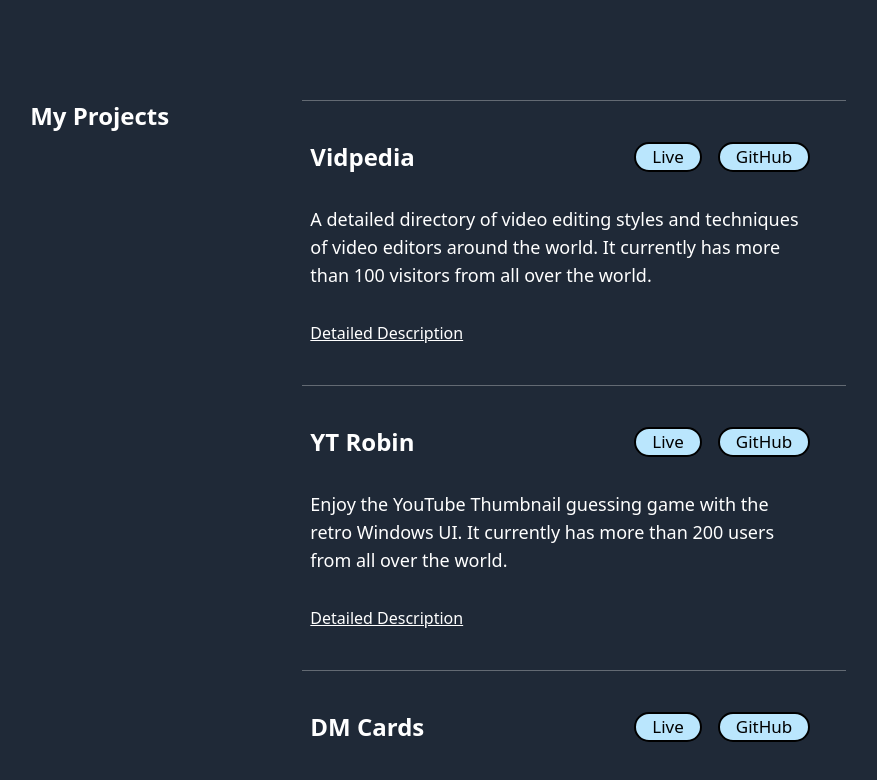
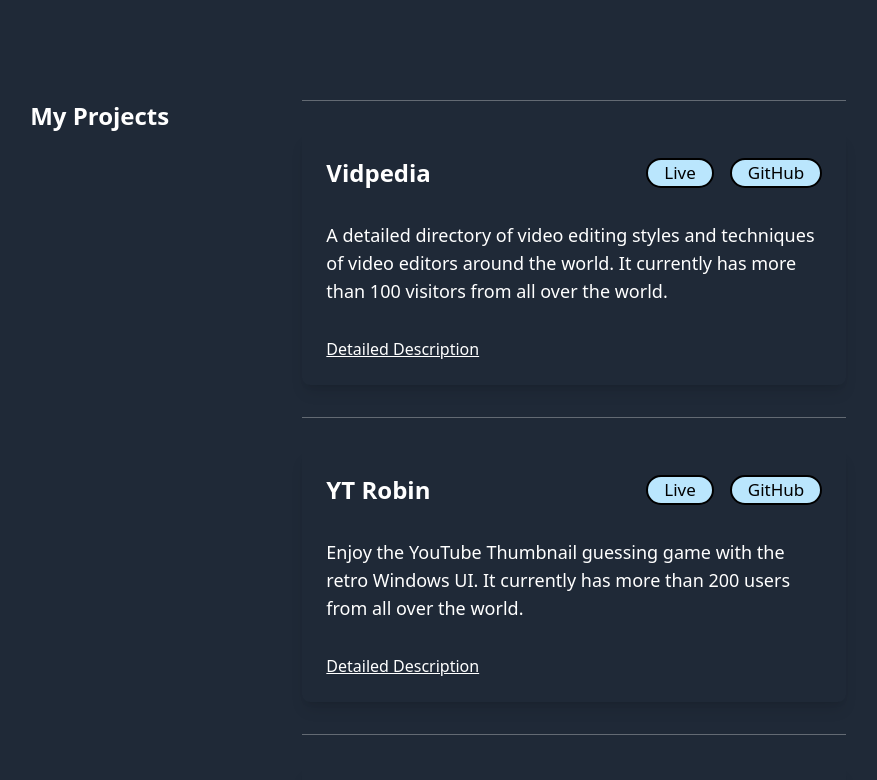
Before and after one commit to PrgrmrHarshShukla/Portfolio, a React (Vite) app in the folder client/: page / in a window 1280 px wide. Shown: the part 900-1680 px from the top of the page, without its empty margins (135-1012 px from the left). Built offline with nearby package versions, Linux system fonts and the light colour scheme.

Commit message:
add: some animatiosn

```diff
--- a/client/src/components/ProjectDescription.jsx
+++ b/client/src/components/ProjectDescription.jsx
@@ -38,16 +38,6 @@
                 {desc}
             </div>
 
-            <div className='flex flex-row flex-wrap justify-start items-center w-full'>
-                {images &&
-                    images.map((img, index) => {
-                        return(
-                            <img key={index} className="mt-[5vh] max-w-[300px] sm:max-w-[420px] rounded-[5px]" src={img} alt={name} />
-                        )
-                    })
-                }
-            </div>
-
             <div className="mt-[5vh] max-w-[300px] sm:max-w-[420px]">
                 <span className="font-semibold text-[19px]">
                     <u>
@@ -59,6 +49,17 @@
                 </ul>
             </div>
 
+            <div className='flex flex-row flex-wrap justify-start items-center w-full'>
+                {images &&
+                    images.map((img, index) => {
+                        return(
+                            <img key={index} className="mt-[5vh] max-w-[300px] sm:max-w-[420px] rounded-[5px]" src={img} alt={name} />
+                        )
+                    })
+                }
+            </div>
+
+
 
 
         </div>
--- a/client/src/components/ProjectTemplate.jsx
+++ b/client/src/components/ProjectTemplate.jsx
@@ -1,20 +1,32 @@
 import { useNavigate } from 'react-router-dom'
+import { motion } from 'framer-motion';
 
 
 function ProjectTemplate({name, live, repo, desc, index}) {
   const navigate = useNavigate()
 
   const handleClick = () => {
-    localStorage.setItem('portfolio_project-index', JSON.stringify(index))
     navigate(`/projectDescription/${index}`)
   }
 
 
 
   return (
-    <div>
+    <motion.div>
 
-        <div className="text-left p-2 flex flex-col justify-between gap-8">
+        <motion.div
+          className="text-left p-6 flex flex-col justify-between gap-8 shadow-lg rounded-lg "
+          whileHover={{ scale: 1.1 }}
+          whileTap={{ scale: 0.9 }}
+          initial={{ scale: 0 }}
+          animate={{ scale: 1 }}
+          exit={{ scale: 0 }}
+          transition={{
+            type: 'spring',
+            stiffness: 260,
+            damping: 20,
+          }}
+        >
             <div className="flex flex-row justify-between itmes-center">
               <strong className="text-[20px] sm:text-2xl">{name}</strong>
               <div className="flex flex-row gap-4 justify-center items-center text-black">
@@ -28,10 +40,10 @@
               <u>Detailed Description</u>
               </span>
             </div>
-        </div>
+        </motion.div>
 
 
-    </div>
+    </motion.div>
   )
 }
 
```
